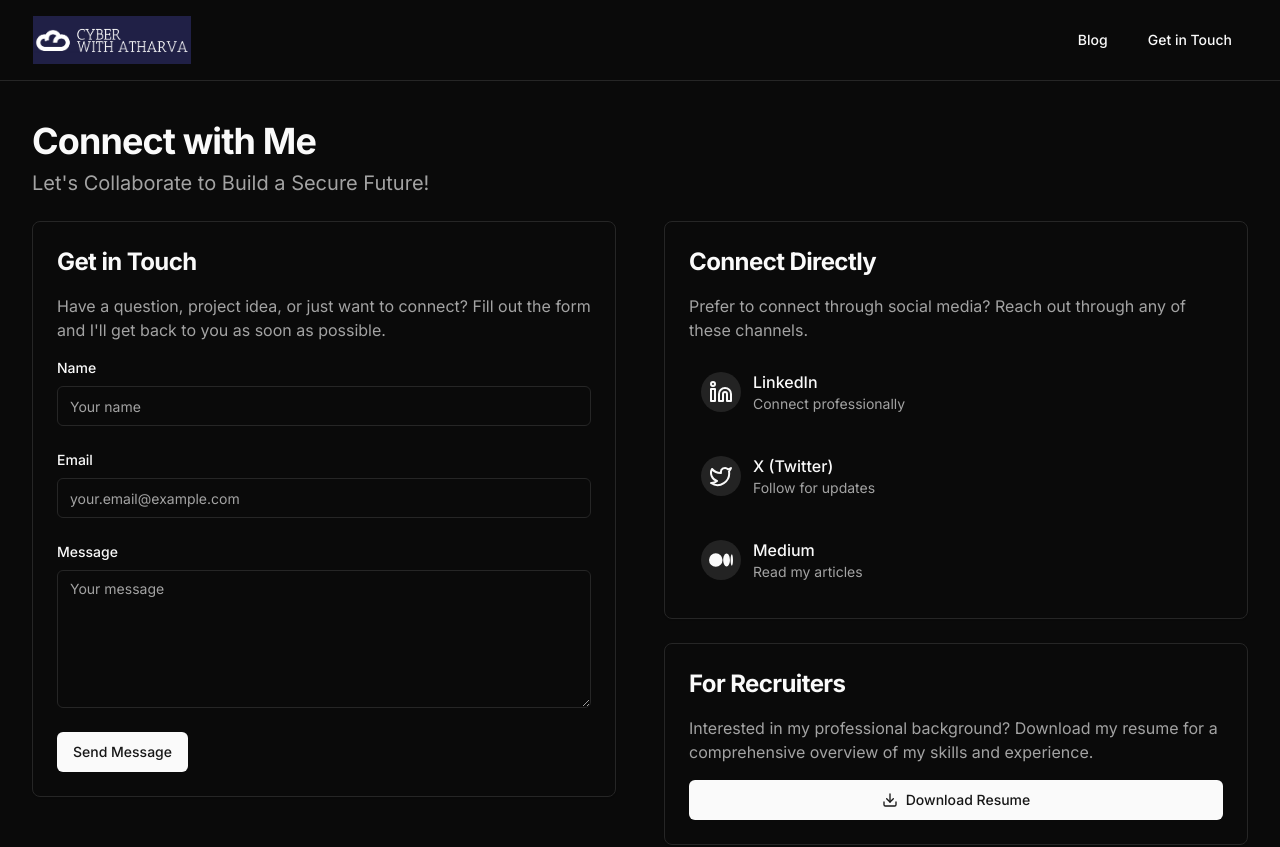
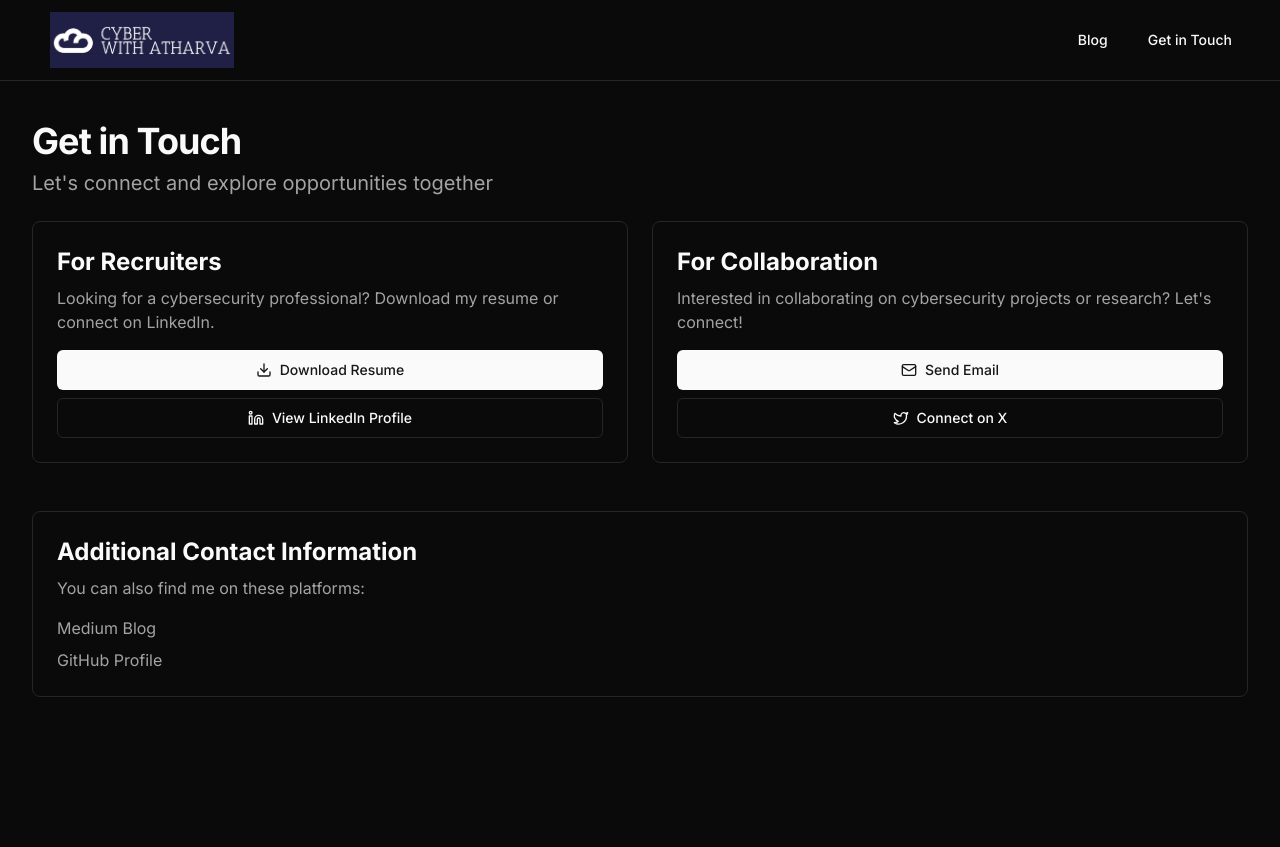
Before and after one commit to atharva-sardesai/portfolio, a Next.js app: page /contact in a window 1280 px wide. Shown: the top 847 px of the page. After the commit the page ends 800 px from the top, so only its background shows below. Built offline with nearby package versions, Linux system fonts and the light colour scheme.

Commit message:
feat: increase logo size and update contact page

```diff
--- a/app/contact/page.tsx
+++ b/app/contact/page.tsx
@@ -6,7 +6,7 @@ import { useState } from "react"
 import Link from "next/link"
 import { Button } from "@/components/ui/button"
 import { Card, CardContent } from "@/components/ui/card"
-import { Linkedin, Twitter, Download } from "lucide-react"
+import { Linkedin, Twitter, Download, Mail } from "lucide-react"
 import { useToast } from "@/components/ui/use-toast"
 import { Input } from "@/components/ui/input"
 import { Textarea } from "@/components/ui/textarea"
@@ -73,165 +73,97 @@ export default function ContactPage() {
     <div className="container py-10">
       <div className="space-y-6">
         <div className="space-y-2">
-          <h1 className="text-4xl font-bold tracking-tight">Connect with Me</h1>
-          <p className="text-xl text-muted-foreground">Let's Collaborate to Build a Secure Future!</p>
+          <h1 className="text-4xl font-bold tracking-tight">Get in Touch</h1>
+          <p className="text-xl text-muted-foreground">Let's connect and explore opportunities together</p>
         </div>
 
-        <div className="grid gap-8 md:grid-cols-2 lg:gap-12">
-          <div className="space-y-6">
+        <div className="grid gap-6 md:grid-cols-2">
           <Card>
             <CardContent className="p-6 space-y-4">
-                <h2 className="text-2xl font-bold tracking-tight">Get in Touch</h2>
+              <div className="space-y-2">
+                <h2 className="text-2xl font-bold">For Recruiters</h2>
                 <p className="text-muted-foreground">
-                  Have a question, project idea, or just want to connect? Fill out the form and I'll get back to you as
-                  soon as possible.
+                  Looking for a cybersecurity professional? Download my resume or connect on LinkedIn.
                 </p>
-                <form onSubmit={handleSubmit} className="space-y-6">
-                  <div>
-                    <label htmlFor="name" className="block text-sm font-medium mb-2">
-                      Name
-                    </label>
-                    <Input
-                      id="name"
-                      name="name"
-                      value={formData.name}
-                      onChange={handleChange}
-                      required
-                      placeholder="Your name"
-                    />
               </div>
-                  <div>
-                    <label htmlFor="email" className="block text-sm font-medium mb-2">
-                      Email
-                    </label>
-                    <Input
-                      id="email"
-                      name="email"
-                      type="email"
-                      value={formData.email}
-                      onChange={handleChange}
-                      required
-                      placeholder="your.email@example.com"
-                    />
-                  </div>
-                  <div>
-                    <label htmlFor="message" className="block text-sm font-medium mb-2">
-                      Message
-                    </label>
-                    <Textarea
-                      id="message"
-                      name="message"
-                      value={formData.message}
-                      onChange={handleChange}
-                      required
-                      placeholder="Your message"
-                      rows={6}
-                    />
-                  </div>
-                  <Button type="submit" disabled={isSubmitting}>
-                    {isSubmitting ? 'Sending...' : 'Send Message'}
+              <div className="flex flex-col gap-2">
+                <Button asChild className="w-full">
+                  <Link href="/Atharva_Resume.pdf" download>
+                    <Download className="mr-2 h-4 w-4" />
+                    Download Resume
+                  </Link>
                 </Button>
-                </form>
-              </CardContent>
-            </Card>
-          </div>
-
-          <div className="space-y-6">
-            <Card>
-              <CardContent className="p-6 space-y-4">
-                <h2 className="text-2xl font-bold tracking-tight">Connect Directly</h2>
-                <p className="text-muted-foreground">
-                  Prefer to connect through social media? Reach out through any of these channels.
-                </p>
-                <div className="space-y-4">
-                  <Link
-                    href="https://www.linkedin.com/in/cyberwithatharva/"
-                    target="_blank"
-                    rel="noopener noreferrer"
-                    className="flex items-center gap-3 p-3 rounded-lg hover:bg-muted transition-colors"
-                  >
-                    <div className="bg-primary/10 p-2 rounded-full">
-                      <Linkedin className="h-6 w-6 text-primary" />
-                    </div>
-                    <div>
-                      <h3 className="font-medium">LinkedIn</h3>
-                      <p className="text-sm text-muted-foreground">Connect professionally</p>
-                    </div>
+                <Button asChild variant="outline" className="w-full">
+                  <Link href="https://www.linkedin.com/in/cyberwithatharva/" target="_blank" rel="noopener noreferrer">
+                    <Linkedin className="mr-2 h-4 w-4" />
+                    View LinkedIn Profile
                   </Link>
-                  <Link
-                    href="https://x.com/NullSecures"
-                    target="_blank"
-                    rel="noopener noreferrer"
-                    className="flex items-center gap-3 p-3 rounded-lg hover:bg-muted transition-colors"
-                  >
-                    <div className="bg-primary/10 p-2 rounded-full">
-                      <Twitter className="h-6 w-6 text-primary" />
-                    </div>
-                    <div>
-                      <h3 className="font-medium">X (Twitter)</h3>
-                      <p className="text-sm text-muted-foreground">Follow for updates</p>
-                    </div>
-                  </Link>
-                  <Link
-                    href="https://medium.com/@cyberwithatharva"
-                    target="_blank"
-                    rel="noopener noreferrer"
-                    className="flex items-center gap-3 p-3 rounded-lg hover:bg-muted transition-colors"
-                  >
-                    <div className="bg-primary/10 p-2 rounded-full">
-                      <svg
-                        xmlns="http://www.w3.org/2000/svg"
-                        className="h-6 w-6 text-primary"
-                        viewBox="0 0 24 24"
-                        fill="currentColor"
-                      >
-                        <path d="M13.54 12a6.8 6.8 0 01-6.77 6.82A6.8 6.8 0 010 12a6.8 6.8 0 016.77-6.82A6.8 6.8 0 0113.54 12zM20.96 12c0 3.54-1.51 6.42-3.38 6.42-1.87 0-3.39-2.88-3.39-6.42s1.52-6.42 3.39-6.42 3.38 2.88 3.38 6.42M24 12c0 3.17-.53 5.75-1.19 5.75-.66 0-1.19-2.58-1.19-5.75s.53-5.75 1.19-5.75C23.47 6.25 24 8.83 24 12z" />
-                      </svg>
-                    </div>
-                    <div>
-                      <h3 className="font-medium">Medium</h3>
-                      <p className="text-sm text-muted-foreground">Read my articles</p>
-                    </div>
-                  </Link>
+                </Button>
               </div>
             </CardContent>
           </Card>
 
           <Card>
             <CardContent className="p-6 space-y-4">
-                <h2 className="text-2xl font-bold tracking-tight">For Recruiters</h2>
+              <div className="space-y-2">
+                <h2 className="text-2xl font-bold">For Collaboration</h2>
                 <p className="text-muted-foreground">
-                  Interested in my professional background? Download my resume for a comprehensive overview of my skills
-                  and experience.
+                  Interested in collaborating on cybersecurity projects or research? Let's connect!
                 </p>
-                <Button className="w-full" asChild>
-                  <Link href="/Atharva_Sardesai_Resume.pdf" download className="flex items-center justify-center gap-2">
-                    <Download className="h-4 w-4" />
-                    Download Resume
+              </div>
+              <div className="flex flex-col gap-2">
+                <Button asChild className="w-full">
+                  <Link href="mailto:cyberwithatharva@gmail.com">
+                    <Mail className="mr-2 h-4 w-4" />
+                    Send Email
                   </Link>
                 </Button>
+                <Button asChild variant="outline" className="w-full">
+                  <Link href="https://x.com/NullSecures" target="_blank" rel="noopener noreferrer">
+                    <Twitter className="mr-2 h-4 w-4" />
+                    Connect on X
+                  </Link>
+                </Button>
+              </div>
             </CardContent>
           </Card>
+        </div>
 
+        <div className="pt-6">
           <Card>
             <CardContent className="p-6 space-y-4">
-                <h2 className="text-2xl font-bold tracking-tight">Learning Interests</h2>
+              <div className="space-y-2">
+                <h2 className="text-2xl font-bold">Additional Contact Information</h2>
                 <p className="text-muted-foreground">
-                  I'm particularly interested in learning more about and potentially collaborating on projects related
-                  to:
+                  You can also find me on these platforms:
                 </p>
-                <ul className="list-disc pl-5 text-muted-foreground space-y-1">
-                  <li>Cloud security architecture and implementation in AWS environments</li>
-                  <li>Integrating security practices into DevOps workflows (DevSecOps)</li>
-                  <li>Building and improving security operations processes and tools</li>
-                  <li>Exploring defensive security techniques and incident response</li>
-                  <li>Developing skills in security automation and scripting</li>
+              </div>
+              <ul className="space-y-2">
+                <li>
+                  <Link
+                    href="https://medium.com/@cyberwithatharva"
+                    className="text-muted-foreground hover:text-foreground transition-colors"
+                    target="_blank"
+                    rel="noopener noreferrer"
+                  >
+                    Medium Blog
+                  </Link>
+                </li>
+                <li>
+                  <Link
+                    href="https://github.com/atharva-sardesai"
+                    className="text-muted-foreground hover:text-foreground transition-colors"
+                    target="_blank"
+                    rel="noopener noreferrer"
+                  >
+                    GitHub Profile
+                  </Link>
+                </li>
               </ul>
             </CardContent>
           </Card>
         </div>
       </div>
     </div>
-    </div>
   )
 }
--- a/components/Navbar.tsx
+++ b/components/Navbar.tsx
@@ -7,7 +7,7 @@ export default function Navbar() {
     <nav className="border-b bg-background">
       <div className="container flex h-20 items-center">
         <Link href="/" className="flex items-center -ml-20">
-          <div className="relative w-[320px] h-[48px]">
+          <div className="relative w-[380px] h-[56px]">
             <Image
               src="/images/logo.png"
               alt="Cyber with Atharva Logo"
```
Also changed, not shown: 1 other file (tests, documents, lock files or other folders). Lines whose indentation alone changed are shown as unchanged.
